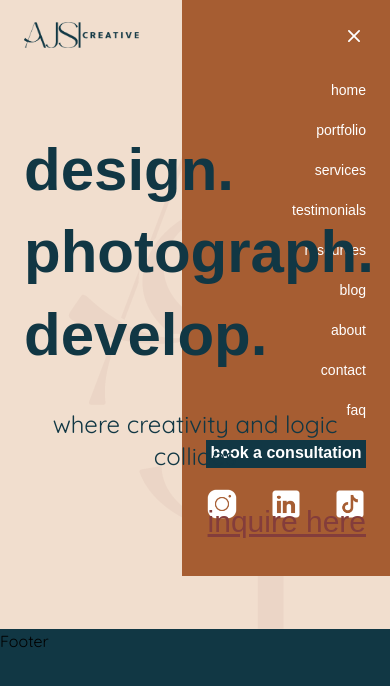
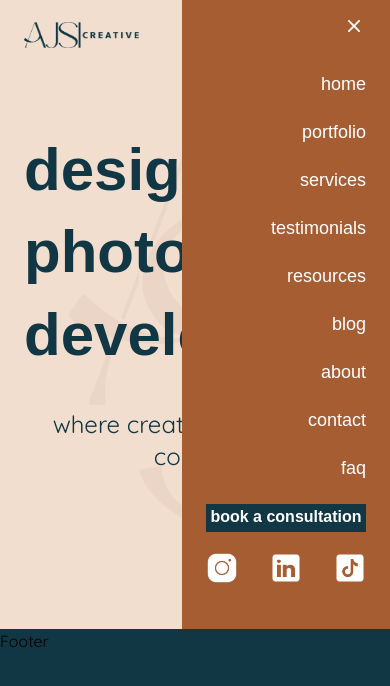
Before and after one commit to ariicodes/ajsi-creative, a Next.js app: page / in a window 390 px wide. Both pictures are taken after a click on the button 366 px from the left and 35 px from the top of the page. Shown: the top 686 px of the page. Built offline with nearby package versions, Linux system fonts and the light colour scheme; a web font is replaced by a local one.

Commit message:
+font edit; resize

```diff
--- a/src/app/ui/MobileNavMenu.tsx
+++ b/src/app/ui/MobileNavMenu.tsx
@@ -13,12 +13,12 @@ export default function MobileNavMenu({ menuOpen, setMenuOpen }: any) {
 
   return (
     <div
-      className={`flex w-52 flex-col items-end justify-center bg-brown-sugar py-6 pr-6 text-white ${!menuOpen && "hidden"}`}
+      className={`flex w-52 flex-col items-end justify-center bg-brown-sugar py-6 pr-6 text-white ${!menuOpen && "hidden"} z-50 h-[629px]`}
     >
       <button onClick={handleMenuClick}>
         <XMarkIcon className="h-6 w-6 text-white" />
       </button>
-      <ul className="my-8 flex flex-col gap-5 text-right font-serif text-sm font-light">
+      <ul className="my-8 flex flex-col gap-5 text-right font-serif text-lg font-light">
         <li>
           <Link href="/">home</Link>
         </li>
```
